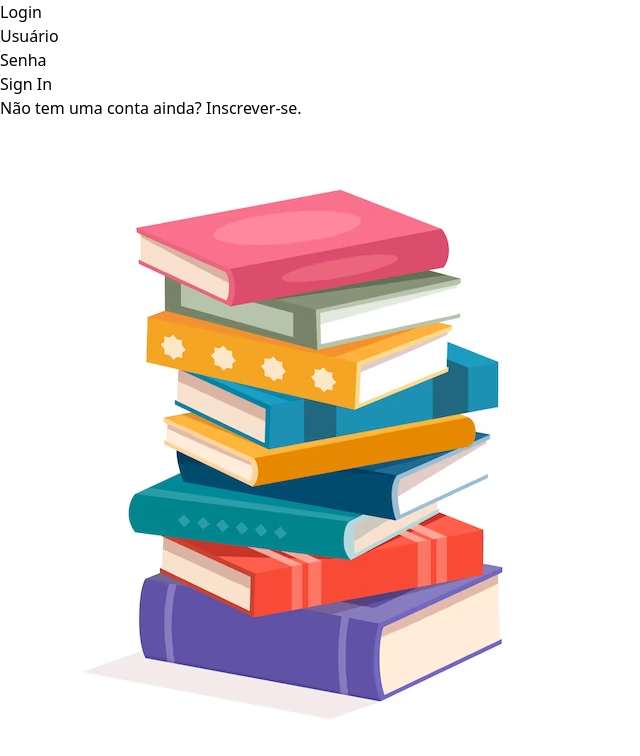
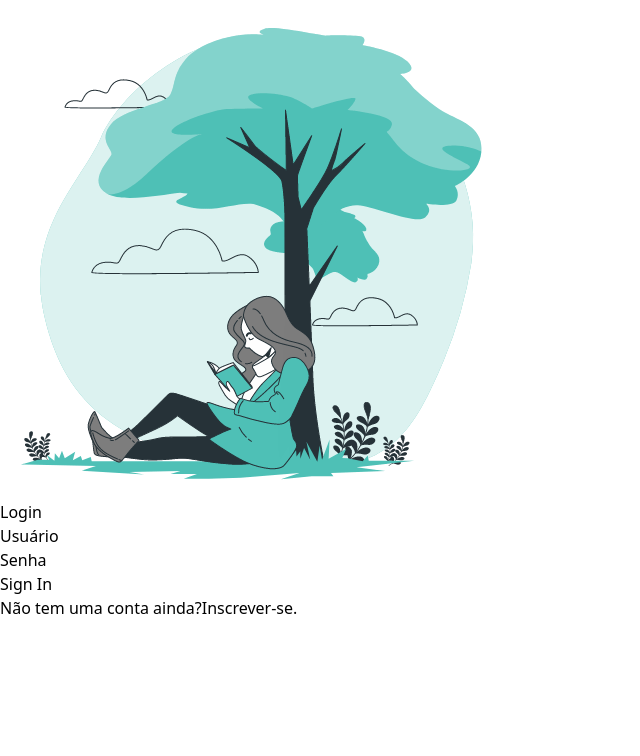
Before and after one commit to devMarilia/read-more, a React (Vite) app: page / in a window 1280 px wide. Shown: the top 756 px of the page, without its empty margins (0-640 px from the left). Built offline with nearby package versions, Linux system fonts and the light colour scheme; no server answers.

Commit message:
🦄 refactor: ajusted image

```diff
--- a/src/pages/SignIn/index.jsx
+++ b/src/pages/SignIn/index.jsx
@@ -1,7 +1,8 @@
 import React, { useState } from "react";
 import { Link, useNavigate } from "react-router-dom";
 import { UserAuth } from "../../context/AuthContext";
-import image001 from "../../assets/images/image01.avif";
+// import image001 from "../../assets/images/image01.avif";
+import image002 from "../../assets/images/image02.gif";
 
 const Signin = () => {
   const [email, setEmail] = useState("");
@@ -23,8 +24,10 @@ const Signin = () => {
   };
 
   return (
-
-    <div className="flex h-screen bg-gray-200">
+    <div class="flex h-screen justify-center items-center">
+      <div className="w-1/2">
+        <img className="" src={image002} />
+      </div>
       <div className="w-1/2 bg-white p-10">
         <form onSubmit={handleSubmit}>
           <h2 className="text-lg font-medium mb-4">Login</h2>
@@ -58,18 +61,15 @@ const Signin = () => {
               onChange={(e) => setPassword(e.target.value)}
             />
           </div>
-          <button className="border border-blue-500 bg-blue-600 hover:bg-blue-500 w-full p-4 my-2 text-white">
+          <button className="border bg-black w-full p-4 my-2 text-white">
             Sign In
           </button>
-          <p className="py-2"/>
-          Não tem uma conta ainda?{" "}
+          <p className="py-2" />
+          Não tem uma conta ainda?
           <Link to="/signup" className="underline">
             Inscrever-se.
           </Link>
         </form>
-      </div>
-      <div className="w-1/2 bg-cover">
-        <img src={image001} />
       </div>
     </div>
   );
```
Also changed, not shown: src/assets/images/image02.gif (added), src/assets/images/image022.png (added).
